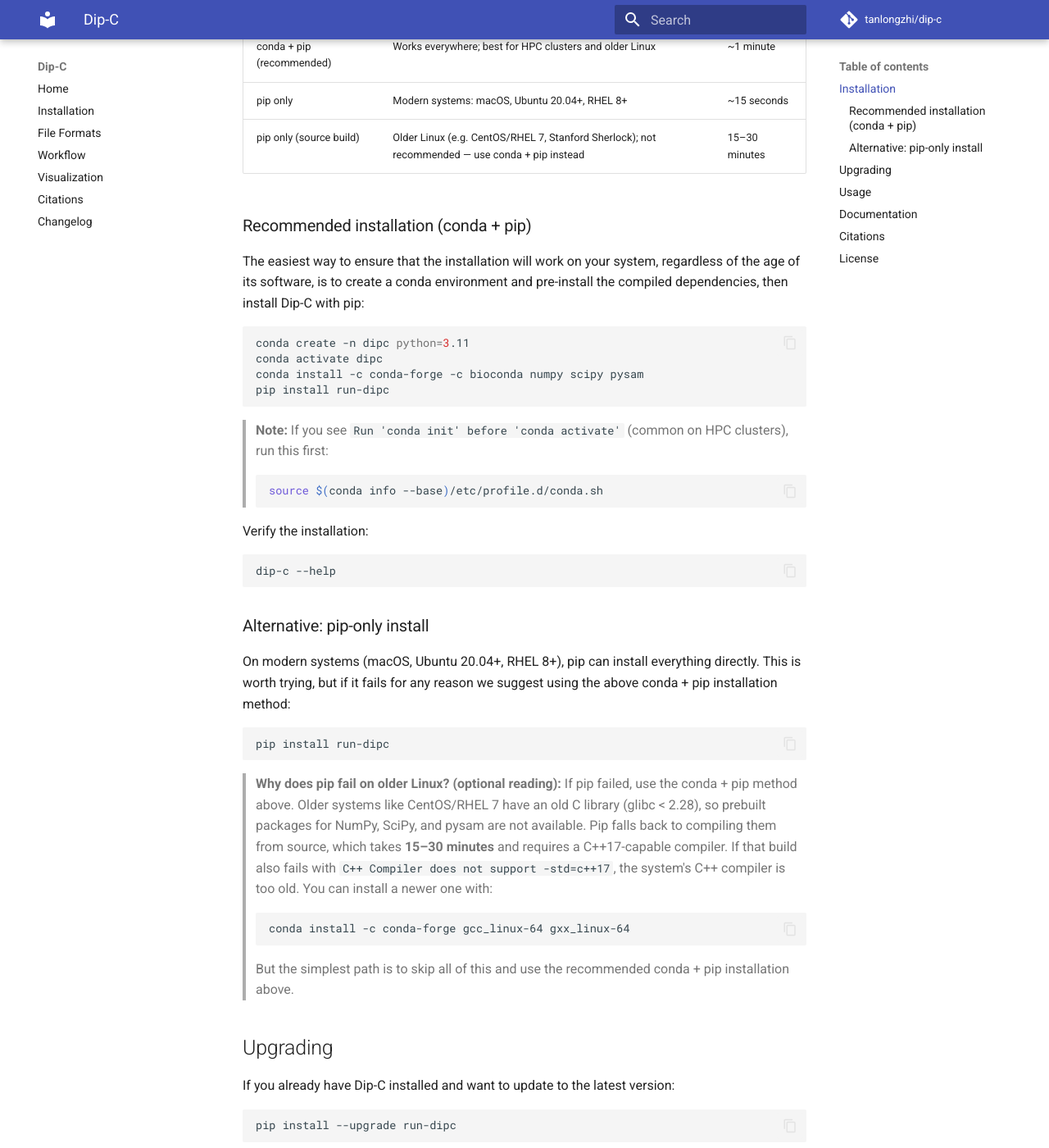
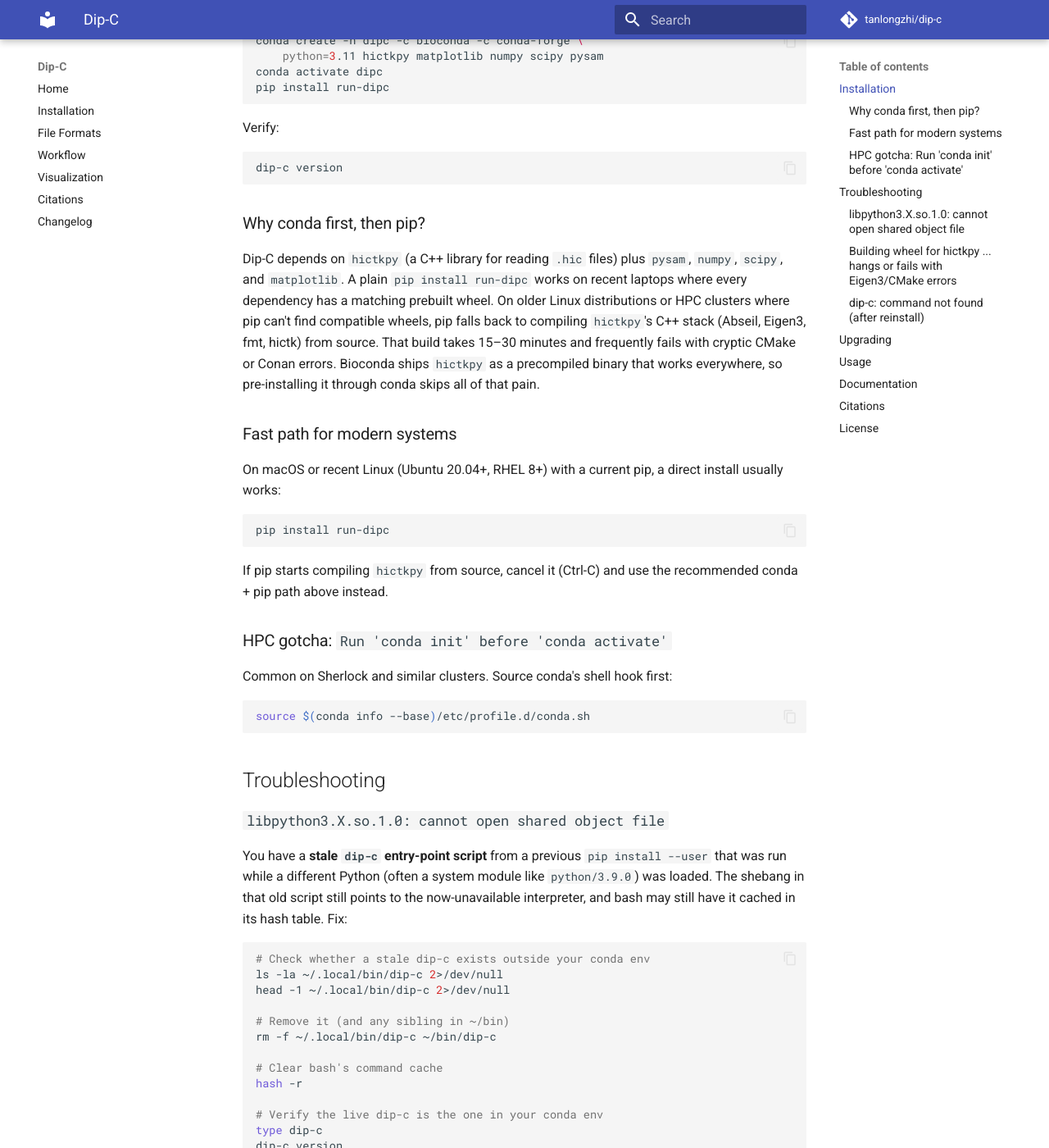
Before and after one commit to tanlongzhi/dip-c, an MkDocs documentation site: the page built from docs/README_pypi.md, in a window 1280 px wide and 1400 px high, scrolled down 308 px. Shown: the whole window at 82% size. Built offline with MkDocs 1.6.1 and Material for MkDocs 9.7.7, drawn with Linux system fonts in a browser that asks for light colours; comment, search, counter and statistics services are not loaded; some of the changed text lies outside the part shown.

Commit message:
docs: rewrite install instructions — conda+pip for hictkpy, add troubleshooting
The previous "recommended" conda install line pre-installed only
numpy/scipy/pysam, leaving pip to source-build hictkpy on any HPC
environment where wheel resolution fails. Pre-install hictkpy and
matplotlib from bioconda instead so the happy path never touches
a C++ compiler. Add a Troubleshooting section covering the three
failure modes that bit us today: stale dip-c shebangs from prior
--user installs, pip falling back to hictkpy source builds, and
stale bash command hash entries after reinstall.

Mirror the same content in docs/installation.md so the mkdocs site
stays in sync with the PyPI README.

No version bump: wheels are unchanged, so PyPI still serves the
1.9.9 description. Users who find the project via GitHub benefit
from the updated docs immediately; the next release will carry
them to PyPI.

````diff
--- a/docs/README_pypi.md
+++ b/docs/README_pypi.md
@@ -4,58 +4,86 @@
 
 ## Installation
 
-| Method | When to use | Install time |
-|--------|-------------|--------------|
-| conda + pip (recommended) | Works everywhere; best for HPC clusters and older Linux | ~1 minute |
-| pip only | Modern systems: macOS, Ubuntu 20.04+, RHEL 8+ | ~15 seconds |
-| pip only (source build) | Older Linux (e.g. CentOS/RHEL 7, Stanford Sherlock); not recommended — use conda + pip instead | 15–30 minutes |
-
-### Recommended installation (conda + pip)
-
-The easiest way to ensure that the installation will work on your system, regardless of the age of its software, is to create a conda environment and pre-install the compiled dependencies, then install Dip-C with pip:
+**Recommended (works everywhere, ~1 minute):**
 
 ```bash
-conda create -n dipc python=3.11
+conda create -n dipc -c bioconda -c conda-forge \
+    python=3.11 hictkpy matplotlib numpy scipy pysam
 conda activate dipc
-conda install -c conda-forge -c bioconda numpy scipy pysam
 pip install run-dipc
 ```
 
-> **Note:** If you see `Run 'conda init' before 'conda activate'` (common on
-> HPC clusters), run this first:
->
-> ```bash
-> source $(conda info --base)/etc/profile.d/conda.sh
-> ```
-
-Verify the installation:
+Verify:
 
 ```bash
-dip-c --help
+dip-c version
 ```
 
-### Alternative: pip-only install
+### Why conda first, then pip?
 
-On modern systems (macOS, Ubuntu 20.04+, RHEL 8+), pip can install everything directly. This is worth trying, but if it fails for any reason we suggest using the above conda + pip installation method:
+Dip-C depends on `hictkpy` (a C++ library for reading `.hic` files) plus `pysam`, `numpy`, `scipy`, and `matplotlib`. A plain `pip install run-dipc` works on recent laptops where every dependency has a matching prebuilt wheel. On older Linux distributions or HPC clusters where pip can't find compatible wheels, pip falls back to compiling `hictkpy`'s C++ stack (Abseil, Eigen3, fmt, hictk) from source. That build takes 15–30 minutes and frequently fails with cryptic CMake or Conan errors. Bioconda ships `hictkpy` as a precompiled binary that works everywhere, so pre-installing it through conda skips all of that pain.
+
+### Fast path for modern systems
+
+On macOS or recent Linux (Ubuntu 20.04+, RHEL 8+) with a current pip, a direct install usually works:
 
 ```bash
 pip install run-dipc
 ```
 
-> **Why does pip fail on older Linux? (optional reading):** If pip failed, use the conda + pip
-> method above. Older systems like CentOS/RHEL 7 have an old C library
-> (glibc < 2.28), so prebuilt packages for NumPy, SciPy, and pysam are not
-> available. Pip falls back to compiling them from source, which takes
-> **15–30 minutes** and requires a C++17-capable compiler. If that build also
-> fails with `C++ Compiler does not support -std=c++17`, the system's C++
-> compiler is too old. You can install a newer one with:
->
-> ```bash
-> conda install -c conda-forge gcc_linux-64 gxx_linux-64
-> ```
->
-> But the simplest path is to skip all of this and use the recommended
-> conda + pip installation above.
+If pip starts compiling `hictkpy` from source, cancel it (Ctrl-C) and use the recommended conda + pip path above instead.
+
+### HPC gotcha: `Run 'conda init' before 'conda activate'`
+
+Common on Sherlock and similar clusters. Source conda's shell hook first:
+
+```bash
+source $(conda info --base)/etc/profile.d/conda.sh
+```
+
+## Troubleshooting
+
+### `libpython3.X.so.1.0: cannot open shared object file`
+
+You have a **stale `dip-c` entry-point script** from a previous `pip install --user` that was run while a different Python (often a system module like `python/3.9.0`) was loaded. The shebang in that old script still points to the now-unavailable interpreter, and bash may still have it cached in its hash table. Fix:
+
+```bash
+# Check whether a stale dip-c exists outside your conda env
+ls -la ~/.local/bin/dip-c 2>/dev/null
+head -1 ~/.local/bin/dip-c 2>/dev/null
+
+# Remove it (and any sibling in ~/bin)
+rm -f ~/.local/bin/dip-c ~/bin/dip-c
+
+# Clear bash's command cache
+hash -r
+
+# Verify the live dip-c is the one in your conda env
+type dip-c
+dip-c version
+```
+
+### `Building wheel for hictkpy ...` hangs or fails with Eigen3/CMake errors
+
+Pip is trying to compile `hictkpy` from source because it can't find a compatible prebuilt wheel. Install `hictkpy` from bioconda instead:
+
+```bash
+conda install -c bioconda hictkpy
+pip install run-dipc
+```
+
+Or start clean with the recommended install command at the top of this page.
+
+### `dip-c: command not found` (after reinstall)
+
+Bash caches command locations per-shell. After uninstalling and reinstalling, the cached path may be stale:
+
+```bash
+hash -r
+dip-c version
+```
+
+Or simply open a new shell.
 
 ## Upgrading
 
--- a/docs/installation.md
+++ b/docs/installation.md
@@ -1,58 +1,84 @@
 # Installation
 
-| Method | When to use | Install time |
-|--------|-------------|--------------|
-| conda + pip (recommended) | Works everywhere; best for HPC clusters and older Linux | ~1 minute |
-| pip only | Modern systems: macOS, Ubuntu 20.04+, RHEL 8+ | ~15 seconds |
-| pip only (source build) | Older Linux (e.g. CentOS/RHEL 7, Stanford Sherlock); not recommended — use conda + pip instead | 15–30 minutes |
-
-## Recommended installation (conda + pip)
-
-The easiest way to ensure that the installation will work on your system, regardless of the age of its software, is to create a conda environment and pre-install the compiled dependencies, then install Dip-C with pip:
+**Recommended (works everywhere, ~1 minute):**
 
 ```bash
-conda create -n dipc python=3.11
+conda create -n dipc -c bioconda -c conda-forge \
+    python=3.11 hictkpy matplotlib numpy scipy pysam
 conda activate dipc
-conda install -c conda-forge -c bioconda numpy scipy pysam
 pip install run-dipc
 ```
 
-!!! note "HPC clusters"
-    If you see `Run 'conda init' before 'conda activate'`, run this first:
+Verify:
+
+```bash
+dip-c version
+```
+
+## Why conda first, then pip?
+
+Dip-C depends on `hictkpy` (a C++ library for reading `.hic` files) plus `pysam`, `numpy`, `scipy`, and `matplotlib`. A plain `pip install run-dipc` works on recent laptops where every dependency has a matching prebuilt wheel. On older Linux distributions or HPC clusters where pip can't find compatible wheels, pip falls back to compiling `hictkpy`'s C++ stack (Abseil, Eigen3, fmt, hictk) from source. That build takes 15–30 minutes and frequently fails with cryptic CMake or Conan errors. Bioconda ships `hictkpy` as a precompiled binary that works everywhere, so pre-installing it through conda skips all of that pain.
+
+## Fast path for modern systems
+
+On macOS or recent Linux (Ubuntu 20.04+, RHEL 8+) with a current pip, a direct install usually works:
+
+```bash
+pip install run-dipc
+```
+
+If pip starts compiling `hictkpy` from source, cancel it (Ctrl-C) and use the recommended conda + pip path above instead.
+
+!!! note "HPC gotcha: `Run 'conda init' before 'conda activate'`"
+    Common on Sherlock and similar clusters. Source conda's shell hook first:
 
     ```bash
     source $(conda info --base)/etc/profile.d/conda.sh
     ```
 
-Verify the installation:
+## Troubleshooting
+
+### `libpython3.X.so.1.0: cannot open shared object file`
+
+You have a **stale `dip-c` entry-point script** from a previous `pip install --user` that was run while a different Python (often a system module like `python/3.9.0`) was loaded. The shebang in that old script still points to the now-unavailable interpreter, and bash may still have it cached in its hash table. Fix:
 
 ```bash
-dip-c --help
+# Check whether a stale dip-c exists outside your conda env
+ls -la ~/.local/bin/dip-c 2>/dev/null
+head -1 ~/.local/bin/dip-c 2>/dev/null
+
+# Remove it (and any sibling in ~/bin)
+rm -f ~/.local/bin/dip-c ~/bin/dip-c
+
+# Clear bash's command cache
+hash -r
+
+# Verify the live dip-c is the one in your conda env
+type dip-c
+dip-c version
 ```
 
-## Alternative: pip-only install
+### `Building wheel for hictkpy ...` hangs or fails with Eigen3/CMake errors
 
-On modern systems (macOS, Ubuntu 20.04+, RHEL 8+), pip can install everything directly. This is worth trying, but if it fails for any reason we suggest using the above conda + pip installation method:
+Pip is trying to compile `hictkpy` from source because it can't find a compatible prebuilt wheel. Install `hictkpy` from bioconda instead:
 
 ```bash
+conda install -c bioconda hictkpy
 pip install run-dipc
 ```
 
-!!! note "Why does pip fail on older Linux? (optional reading)"
-    If pip failed, use the conda + pip method above. Older systems like
-    CentOS/RHEL 7 have an old C library (glibc < 2.28), so prebuilt packages
-    for NumPy, SciPy, and pysam are not available. Pip falls back to compiling
-    them from source, which takes **15–30 minutes** and requires a C++17-capable
-    compiler. If that build also fails with
-    `C++ Compiler does not support -std=c++17`, the system's C++ compiler is too
-    old. You can install a newer one with:
+Or start clean with the recommended install command at the top of this page.
 
-    ```bash
-    conda install -c conda-forge gcc_linux-64 gxx_linux-64
-    ```
+### `dip-c: command not found` (after reinstall)
 
-    But the simplest path is to skip all of this and use the recommended
-    conda + pip installation above.
+Bash caches command locations per-shell. After uninstalling and reinstalling, the cached path may be stale:
+
+```bash
+hash -r
+dip-c version
+```
+
+Or simply open a new shell.
 
 ## Upgrading
 
````
